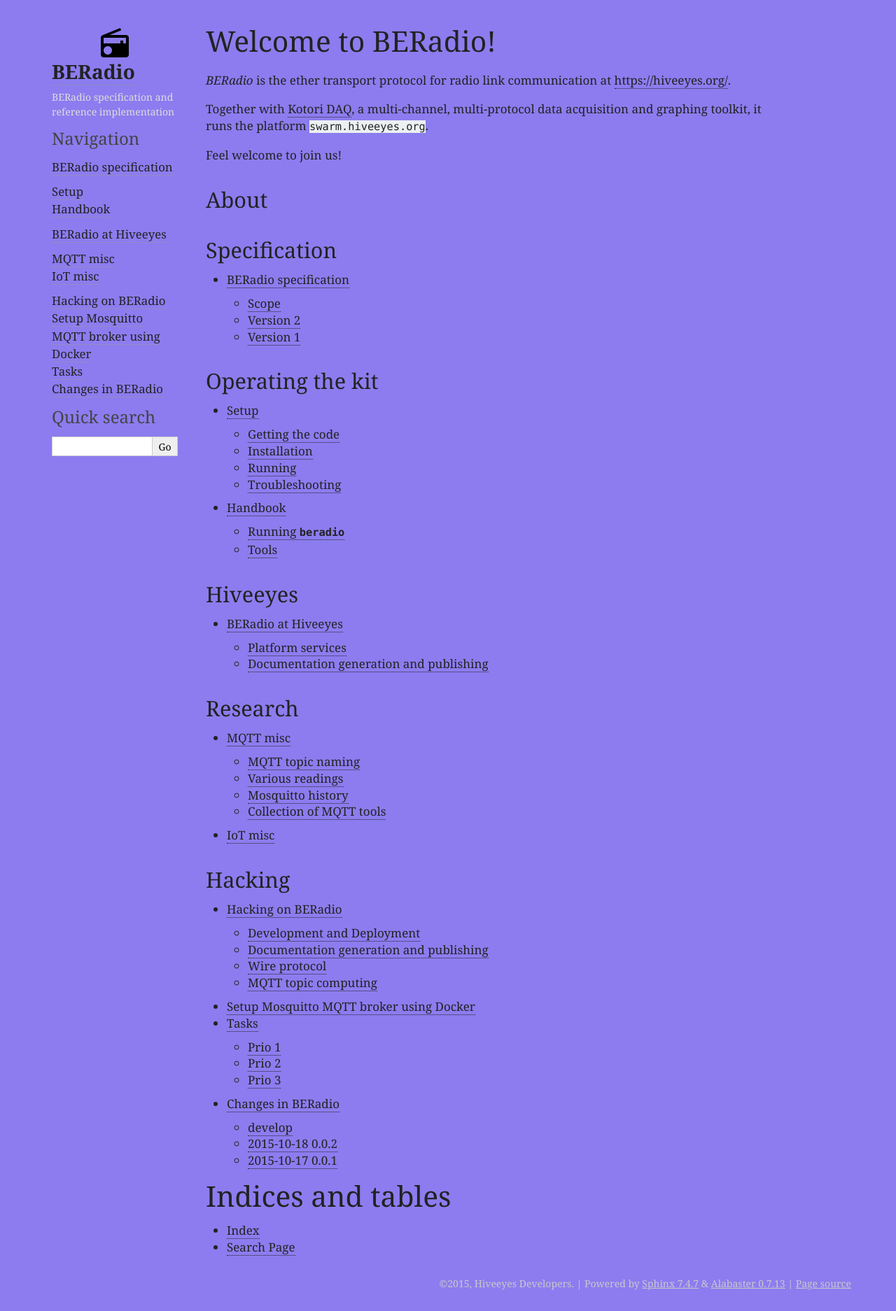
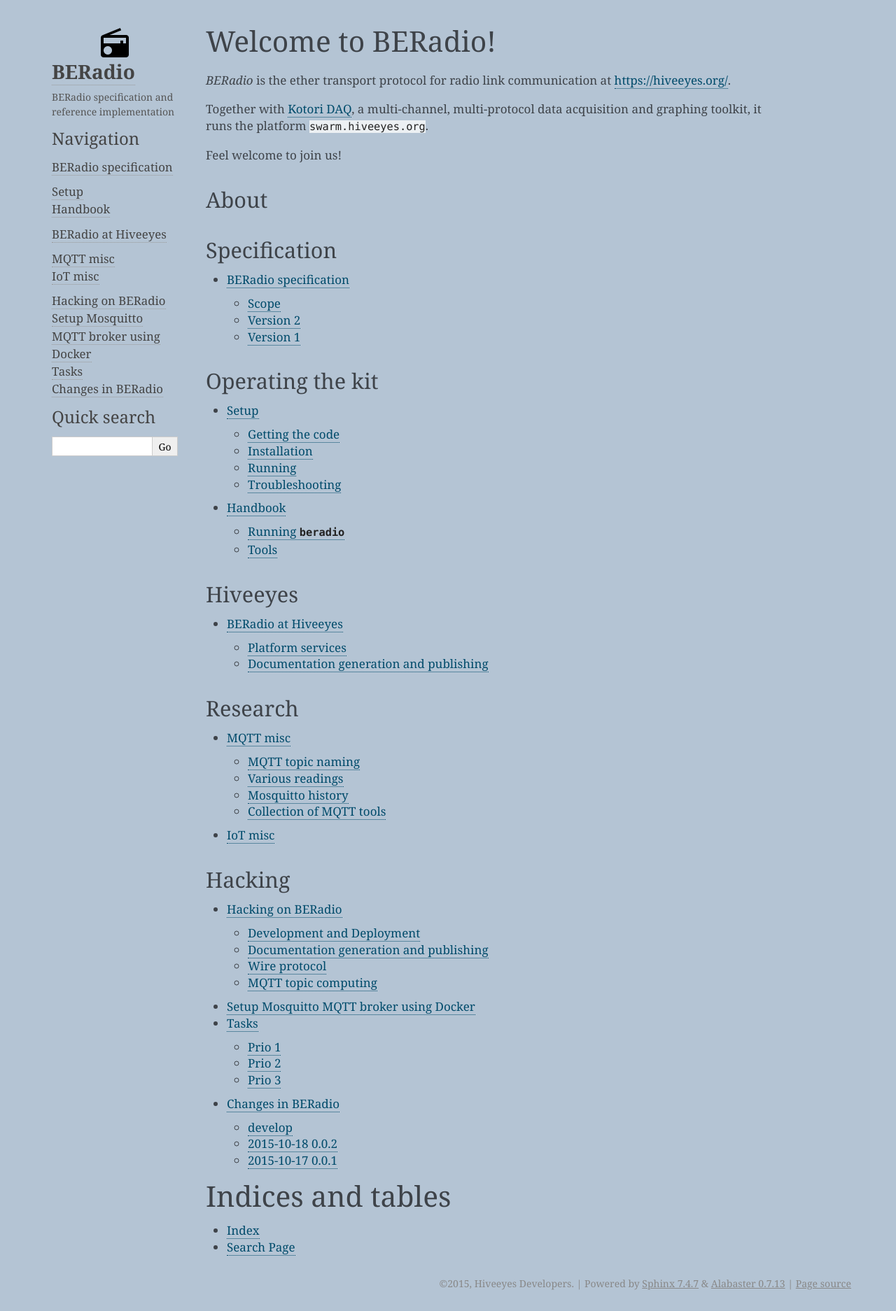
Before and after one commit to hiveeyes/beradio, a Sphinx documentation site: the page built from doc/source/index.rst, in a window 1280 px wide. Shown: the whole page at 70% size. Built offline with Sphinx 7.4.7, drawn with Linux system fonts in a browser that asks for light colours.

Commit message:
docs: disable custom theming, change background color to be more compatible with alabaster theme, disable github button

```diff
--- a/doc/source/_static/css/beradio.css
+++ b/doc/source/_static/css/beradio.css
@@ -8,6 +8,6 @@
 
     /* dark, slateblue but a little lighter */
     /* background-color: #8c7cef; */
-    background-color: #8c7cef;
+    background-color: #b4c4d4;
 
 }
--- a/doc/source/conf.py
+++ b/doc/source/conf.py
@@ -291,16 +291,19 @@
     'description': 'BERadio specification and reference implementation',
     'page_width': '1152px',
     'sidebar_width': '200px',
+    'github_button': False,
+}
+# colors
+"""
+'body_text': '#222222',
+'link': '#222222',
+'narrow_sidebar_fg': '#222222',
+'sidebar_link': '#222222',
+'sidebar_text': '#dddddd',
+'link_hover': '#c9c9c9',
+'footer_text': '#c9c9c9',
+"""
 
-    # colors
-    'body_text': '#222222',
-    'link': '#222222',
-    'narrow_sidebar_fg': '#222222',
-    'sidebar_link': '#222222',
-    'sidebar_text': '#dddddd',
-    'link_hover': '#c9c9c9',
-    'footer_text': '#c9c9c9',
-}
 html_sidebars = {
     '**': [
         'about.html',
```
